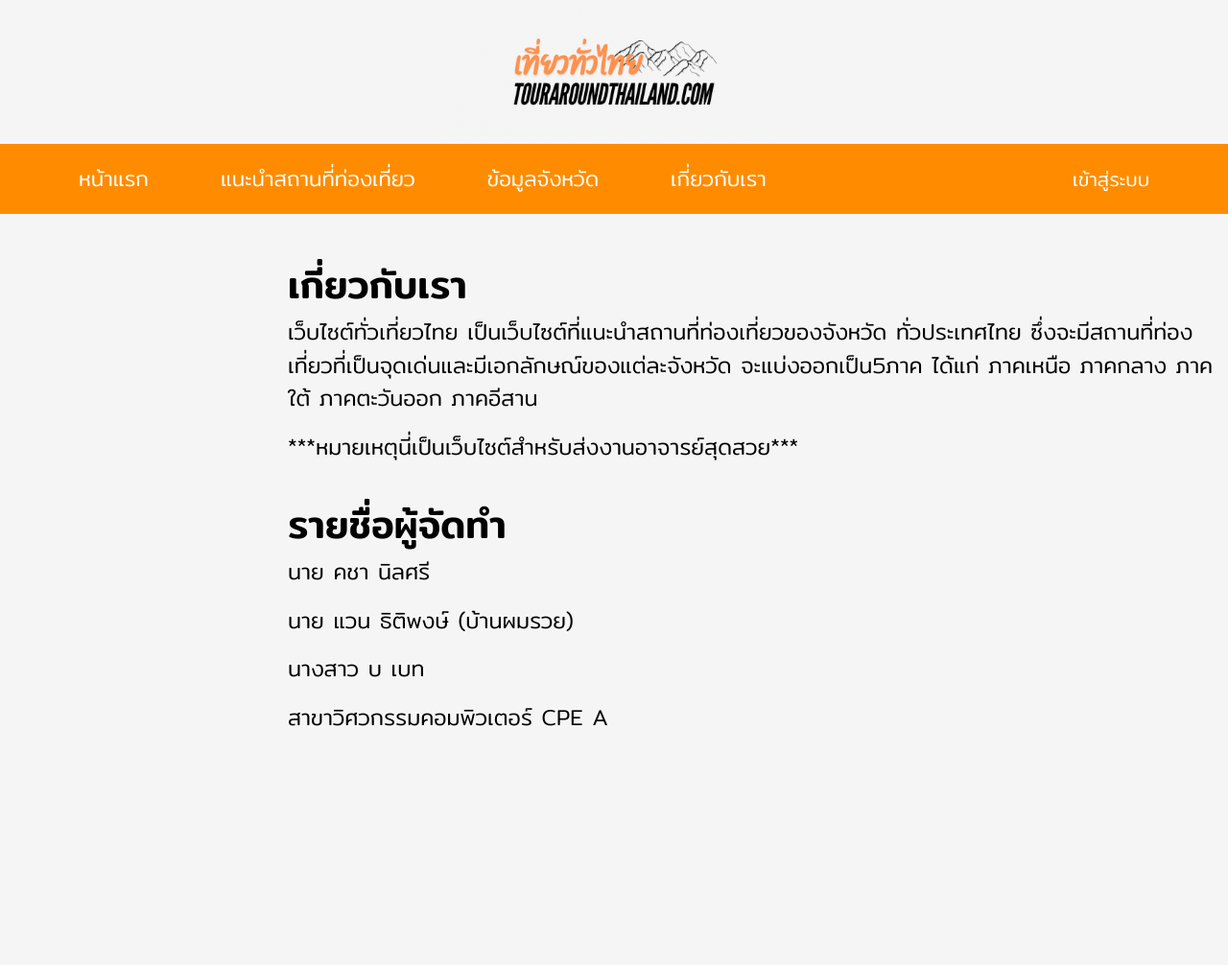
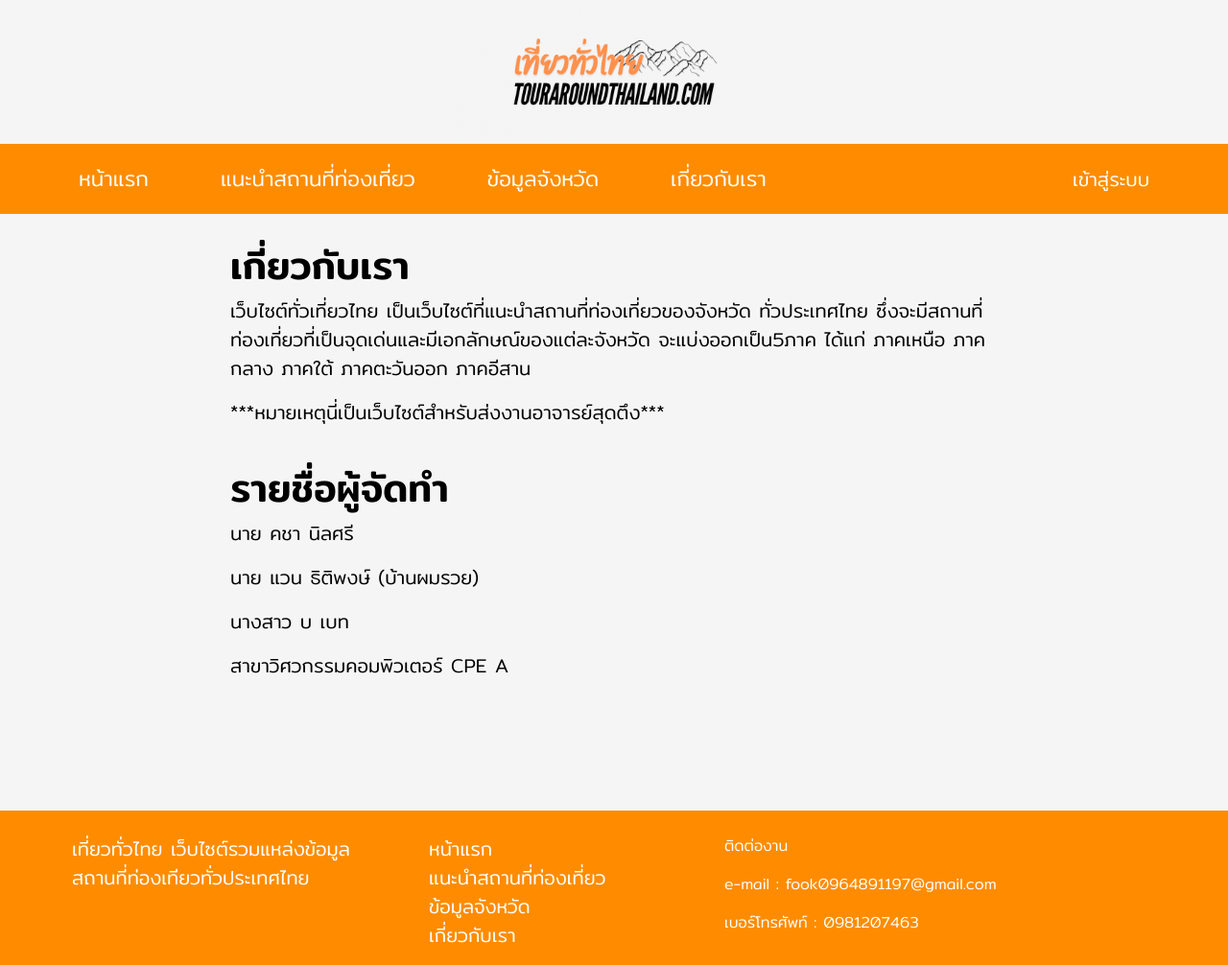
Before and after one commit to Khacha24/project_wed, a PHP site: page /contact.php in a window 1280 px wide. Shown: the whole page at 96% size. Before the commit the page ends 757 px from the top, so only its background shows below. Run offline with PHP 8.4, Linux system fonts and the light colour scheme.

Commit message:
26/11/2024---23.14

```diff
--- a/Bootstrap/css/con_style.css
+++ b/Bootstrap/css/con_style.css
@@ -5,24 +5,26 @@
 }
 
 .con-contact {
+
+     max-width: 100vw;
+     display: flex;
      justify-content: center;
      align-items: center;
+
 
 }
 
 .contact {
 
      color: #000;
-     margin-left: 300px;
-     margin-top: 50px;
-     max-width: 1200px;
-     height: 100%;
+     margin-top: 30px;
+     max-width: 100vh;
 }
 
 .data p {
-     font-size: 23px;
+     font-size: 20px;
 }
 
 .about p {
-     font-size: 23px;
+     font-size: 20px;
 }
--- a/Bootstrap/css/footerstyle.css
+++ b/Bootstrap/css/footerstyle.css
@@ -7,12 +7,12 @@
  .footer {
       background-color: #FF8C00;
       width: 100%;
-      height: 60vh;
+      height: 70vh;
       height: 100%;
       display: flex;
       flex-wrap: wrap;
       justify-content: center;
-
+      gap: 40px;
  }
 
  .text_footer-l {
@@ -21,13 +21,13 @@
       height: 100%;
       color: #ffffff;
       font-size: 20px;
-      padding: 30px;
+      margin-top: 25px;
  }
 
  .text_footer-c {
       max-width: 300px;
       width: 100%;
-      margin-left: 60px;
+
       margin-top: 25px;
       font-size: 20px;
  }
@@ -46,7 +46,7 @@
  .text_footer-r {
       max-width: 450px;
       width: 100%;
-      margin-left: 150px;
+
       margin-top: 25px;
       font-size: 16px;
       color: #ffffff;
--- a/Bootstrap/css/style.css
+++ b/Bootstrap/css/style.css
@@ -70,7 +70,7 @@ body {
 }
 
 .carousel {
-     max-width: 1000px;
+     max-width: 1200px;
 }
 
 .img-s {
@@ -78,7 +78,6 @@ body {
      align-items: center;
      display: flex;
      width: 100%;
-
 }
 
 .haed-img {
--- a/admin.php
+++ b/admin.php
@@ -3,7 +3,7 @@ session_start();
 if (isset($_SESSION["admin"])) {
 } else {
      echo " <script> alert('ไม่ได้รับอนุญาต'); </script>";
-     echo "<script> window.location = 'login.php';</script>";
+     echo "<script> window.location = 'index.php';</script>";
 }
 ?>
 <?php include 'con_admin.php'; ?>
--- a/contact.php
+++ b/contact.php
@@ -23,7 +23,7 @@
                <div class="data">
                     <h1>เกี่ยวกับเรา</h1>
                     <p>เว็บไซต์ทั่วเที่ยวไทย เป็นเว็บไซต์ที่แนะนำสถานที่ท่องเที่ยวของจังหวัด ทั่วประเทศไทย ซึ่งจะมีสถานที่ท่องเที่ยวที่เป็นจุดเด่นและมีเอกลักษณ์ของแต่ละจังหวัด จะแบ่งออกเป็น5ภาค ได้แก่ ภาคเหนือ ภาคกลาง ภาคใต้ ภาคตะวันออก ภาคอีสาน </p>
-                    <p>***หมายเหตุนี่เป็นเว็บไซต์สำหรับส่งงานอาจารย์สุดสวย***</p>
+                    <p>***หมายเหตุนี่เป็นเว็บไซต์สำหรับส่งงานอาจารย์สุดตึง***</p>
                </div>
                <br>
                <div class="about">
@@ -35,6 +35,8 @@
                </div>
           </div>
      </div>
+     <br><br><br><br><br>
+     <?php include 'footer.php'; ?>
 </body>
 
 </html>
--- a/footer.php
+++ b/footer.php
@@ -8,7 +8,7 @@
                <li><a href="index.php" class="links">หน้าแรก</a></li>
                <li><a href=" #" class="links">แนะนำสถานที่ท่องเที่ยว</a></li>
                <li><a href="#" class="links">ข้อมูลจังหวัด</a></li>
-               <li><a href="ccc.php" class="links">เกี่ยวกับเรา</a></li>
+               <li><a href="contact.php" class="links">เกี่ยวกับเรา</a></li>
           </ul>
      </div>
      <div class="text_footer-r">
--- a/login.php
+++ b/login.php
@@ -46,9 +46,7 @@ if (isset($_SESSION["user"])) {
           <p>คุณยังไม่มีบัญชี? <a href="register.php">สร้างบัญชี</a> ที่นี่</p>
           <input type="submit" name="submit" value="ยืนยัน" class="btn text-white " style="background-color: #FF8C00;">
           <input type="reset" name="submit" value="ยกเลิก" class=" btn text-gray btn-warning " style="background-color: #ffffff; "><br>
-
           <br>
-
         </form>
       </div>
     </div>
```
Also changed, not shown: Bootstrap/css/popup.css (+4 -15 lines).
